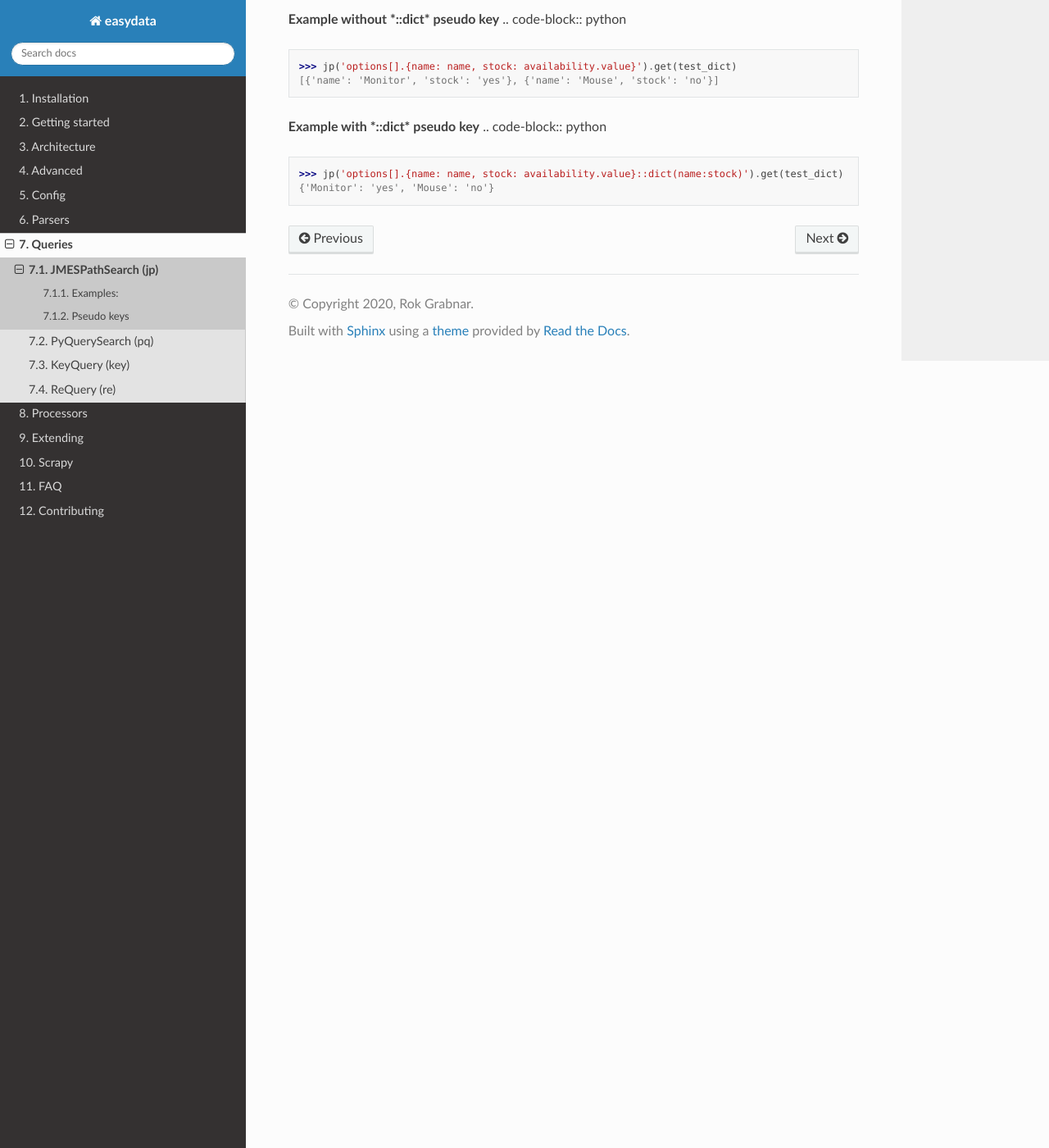
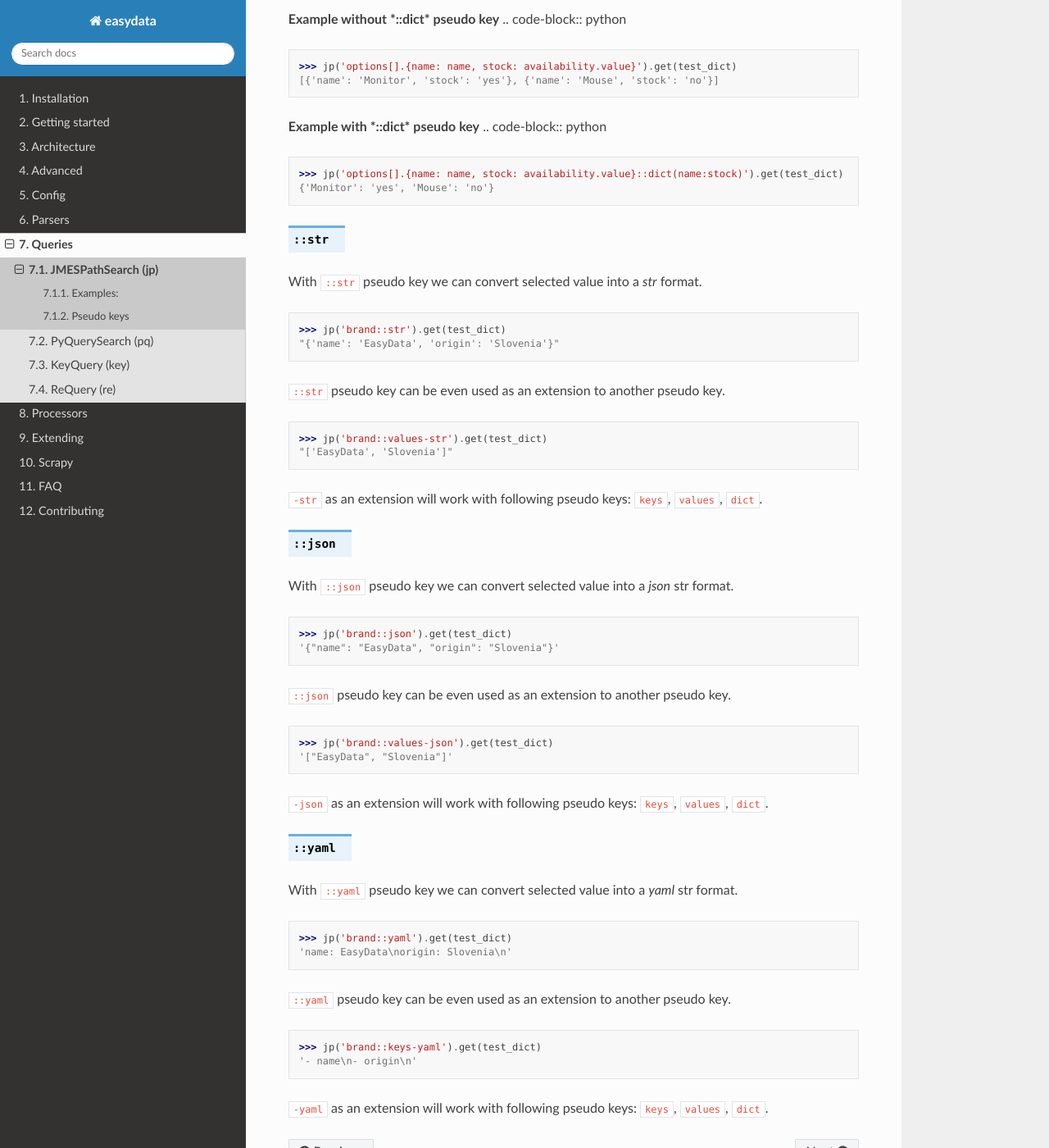
Before and after one commit to easydatapy/easydata, a Sphinx documentation site: the page built from docs/queries/jmespath.rst, in a window 1280 px wide and 1400 px high, scrolled down 3346 px. Shown: the whole window at 82% size. Built offline with Sphinx 7.4.7 and the Read the Docs theme 2.0.0, drawn with Linux system fonts in a browser that asks for light colours.

Commit message:
docs regarding additional pseudo keys

```diff
--- a/docs/queries/jmespath.rst
+++ b/docs/queries/jmespath.rst
@@ -174,6 +174,60 @@ list of dictionaries.
     >>> jp('options[].{name: name, stock: availability.value}::dict(name:stock)').get(test_dict)
     {'Monitor': 'yes', 'Mouse': 'no'}
 
+.. option:: ::str
+
+With ``::str`` pseudo key we can convert selected value into a *str* format.
+
+.. code-block:: python
+
+    >>> jp('brand::str').get(test_dict)
+    "{'name': 'EasyData', 'origin': 'Slovenia'}"
+
+``::str`` pseudo key can be even used as an extension to another pseudo key.
+
+.. code-block:: python
+
+    >>> jp('brand::values-str').get(test_dict)
+    "['EasyData', 'Slovenia']"
+
+``-str`` as an extension will work with following pseudo keys: ``keys``, ``values``, ``dict``.
+
+.. option:: ::json
+
+With ``::json`` pseudo key we can convert selected value into a *json* str format.
+
+.. code-block:: python
+
+    >>> jp('brand::json').get(test_dict)
+    '{"name": "EasyData", "origin": "Slovenia"}'
+
+``::json`` pseudo key can be even used as an extension to another pseudo key.
+
+.. code-block:: python
+
+    >>> jp('brand::values-json').get(test_dict)
+    '["EasyData", "Slovenia"]'
+
+``-json`` as an extension will work with following pseudo keys: ``keys``, ``values``, ``dict``.
+
+.. option:: ::yaml
+
+With ``::yaml`` pseudo key we can convert selected value into a *yaml* str format.
+
+.. code-block:: python
+
+    >>> jp('brand::yaml').get(test_dict)
+    'name: EasyData\norigin: Slovenia\n'
+
+``::yaml`` pseudo key can be even used as an extension to another pseudo key.
+
+.. code-block:: python
+
+    >>> jp('brand::keys-yaml').get(test_dict)
+    '- name\n- origin\n'
+
+``-yaml`` as an extension will work with following pseudo keys: ``keys``, ``values``, ``dict``.
+
 
 .. _jmespath: https://pypi.org/project/jmespath/
 .. _JMESPath website: https://jmespath.org/tutorial.html
```
Also changed, not shown: docs/queries/pyquery.rst (+9 -2 lines).
